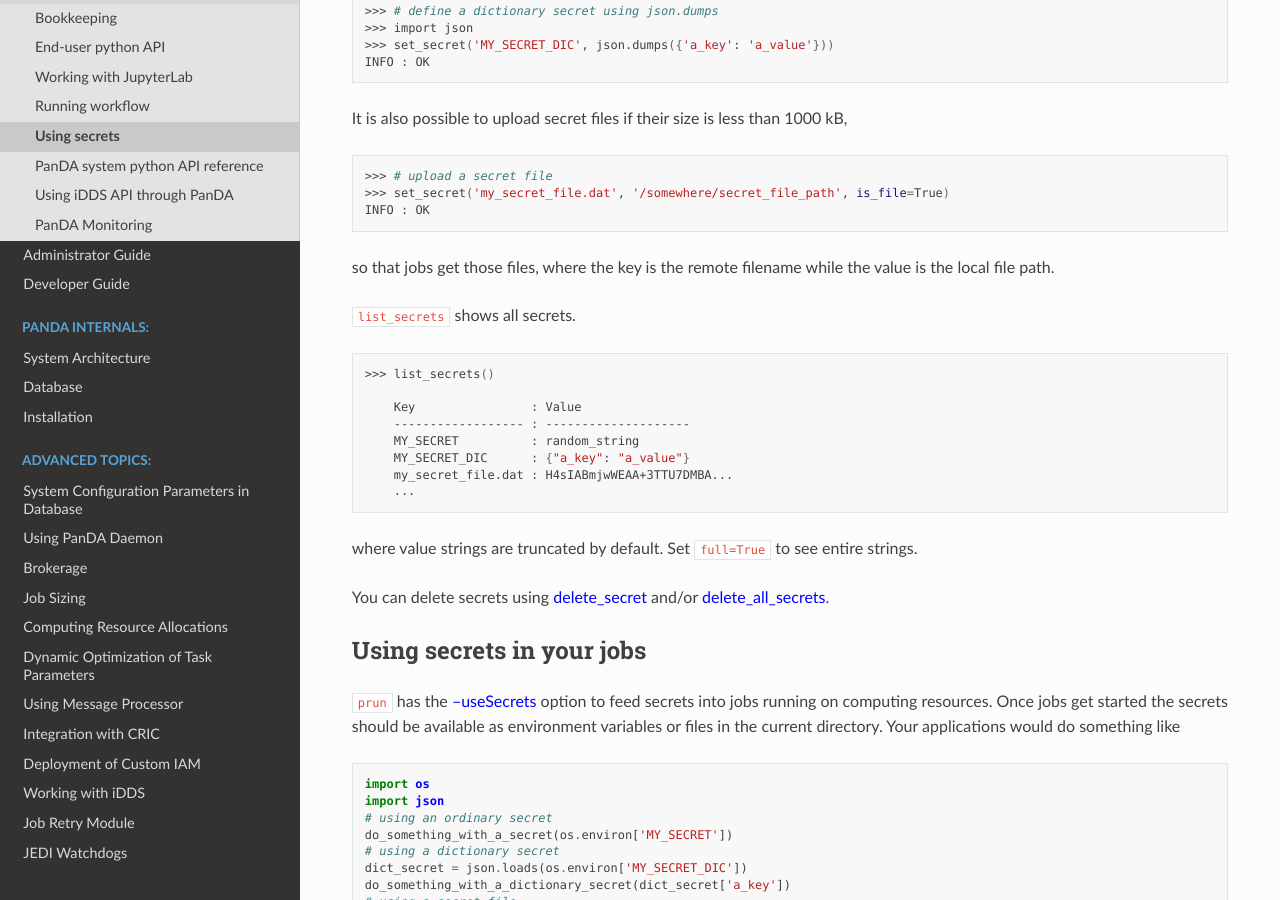
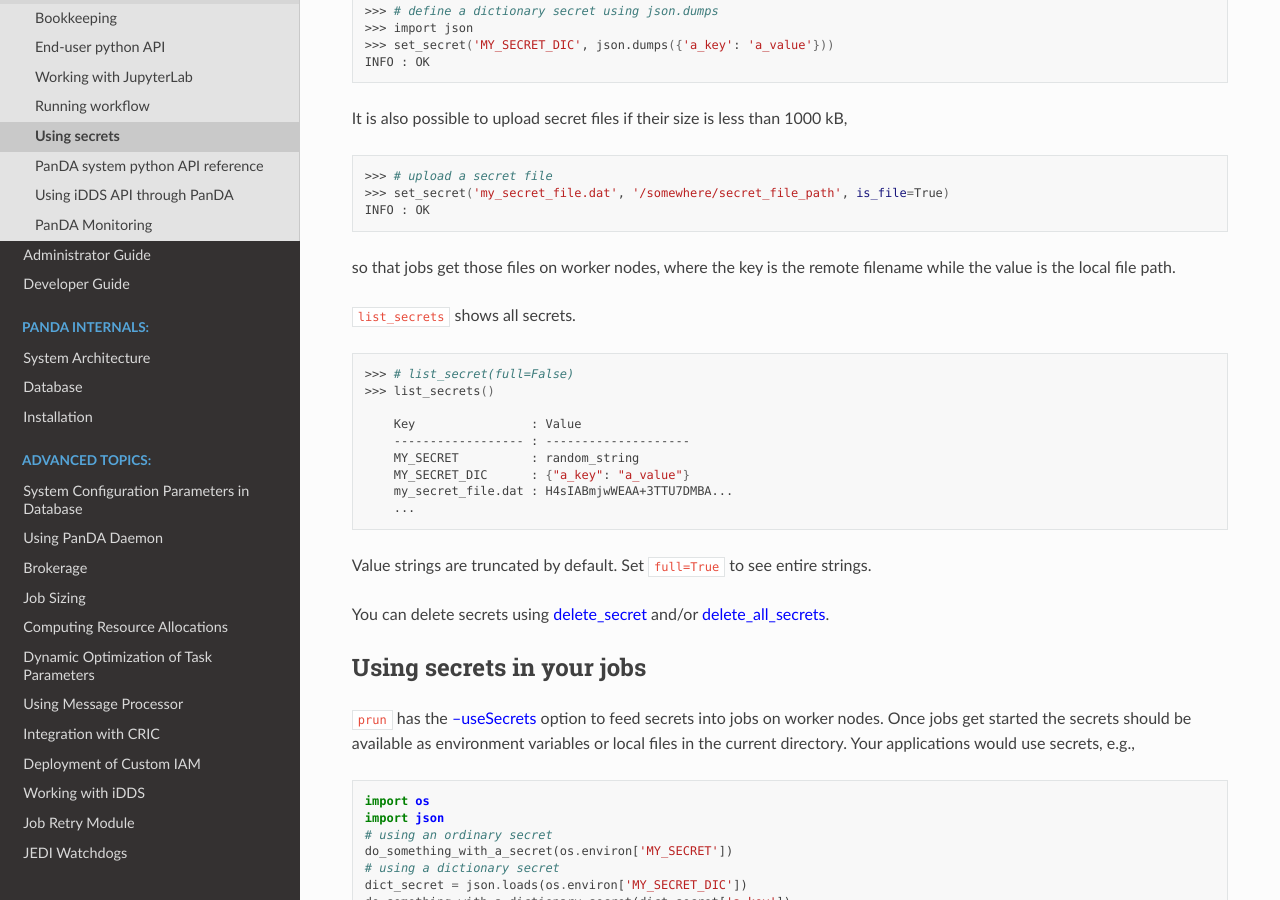
Before and after one commit to PanDAWMS/panda-docs, a Sphinx documentation site: the page built from docs/source/client/secret.rst, in a window 1280 px wide and 900 px high, scrolled down 1308 px. Built offline with Sphinx 7.4.7 and the Read the Docs theme 2.0.0, drawn with Linux system fonts in a browser that asks for light colours; pages that are not in the unit, such as notebooks, are missing from menus.

Commit message:
bin secret

```diff
--- a/docs/source/client/secret.rst
+++ b/docs/source/client/secret.rst
@@ -53,12 +53,14 @@ It is also possible to upload secret files if their size is less than 1000 kB,
    >>> set_secret('my_secret_file.dat', '/somewhere/secret_file_path', is_file=True)
    INFO : OK
 
-so that jobs get those files, where the key is the remote filename while the value is the local file path.
+so that jobs get those files on worker nodes,
+where the key is the remote filename while the value is the local file path.
 
 ``list_secrets`` shows all secrets.
 
 .. code-block:: bash
 
+    >>> # list_secret(full=False)
     >>> list_secrets()
 
         Key                : Value
@@ -68,16 +70,17 @@ so that jobs get those files, where the key is the remote filename while the val
         my_secret_file.dat : H4sIABmjwWEAA+3TTU7DMBA...
         ...
 
-where value strings are truncated by default. Set ``full=True`` to see entire strings.
+Value strings are truncated by default. Set ``full=True`` to see entire strings.
 
 You can delete secrets using :blue:`delete_secret` and/or :blue:`delete_all_secrets`.
 
 Using secrets in your jobs
 ---------------------------------
 
-``prun`` has the :blue:`--useSecrets` option to feed secrets into jobs running on computing resources.
-Once jobs get started the secrets should be available as environment variables or files in the current directory.
-Your applications would do something like
+``prun`` has the :blue:`--useSecrets` option to feed secrets into jobs on worker nodes.
+Once jobs get started the secrets should be available as environment variables or local files
+in the current directory.
+Your applications would use secrets, e.g.,
 
 .. code-block:: python
 
```
